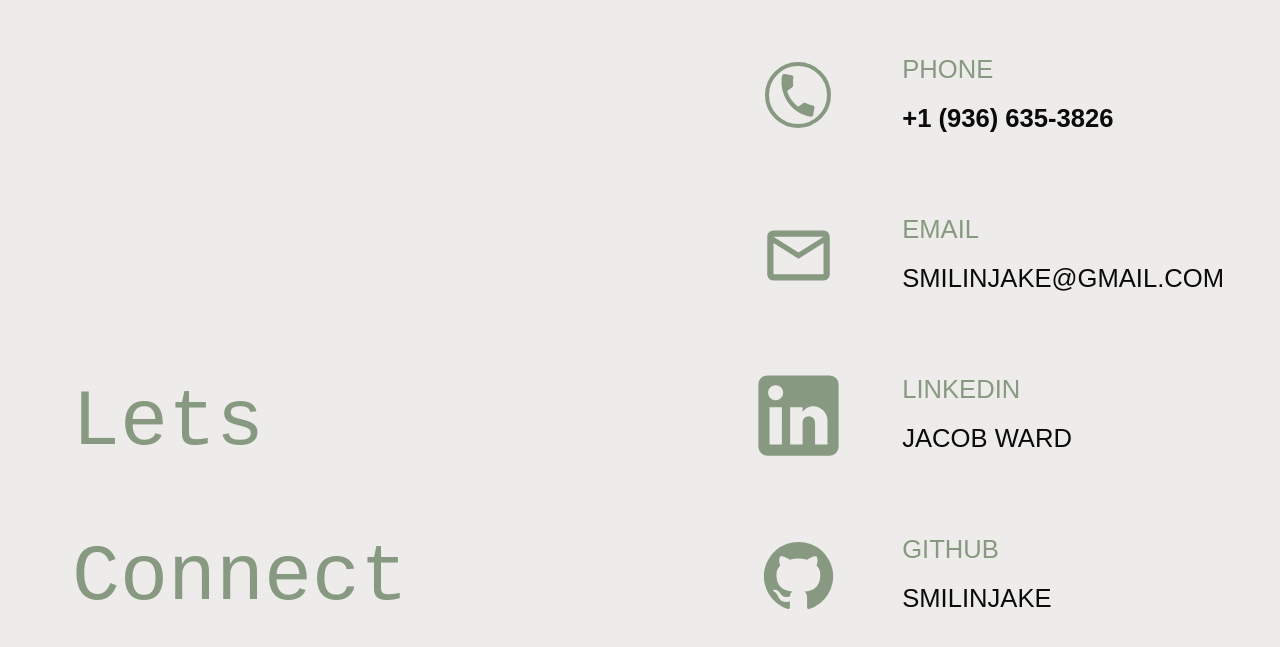
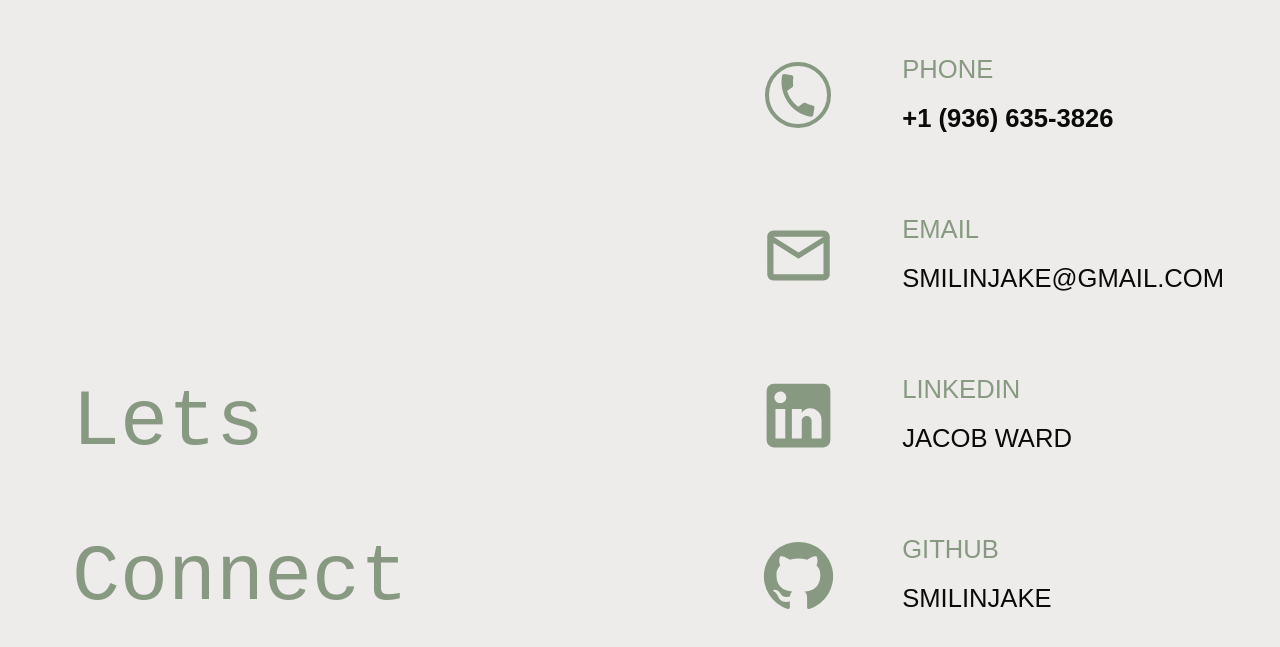
Before and after one commit to smilinjake/PortfolioWebsite, a React (Create React App) app: page / in a window 1280 px wide. Shown: the part 1721-2368 px from the top of the page. Built offline with nearby package versions, Linux system fonts and the light colour scheme.

Commit message:
adjusting linkedin block size

```diff
--- a/src/App.css
+++ b/src/App.css
@@ -464,7 +464,7 @@ img {
 
 .LinkedIn {
   color: #889981;
-  font-size: 107px !important;
+  font-size: 85px !important;
 }
 
 .LinkedinBlock {
```
